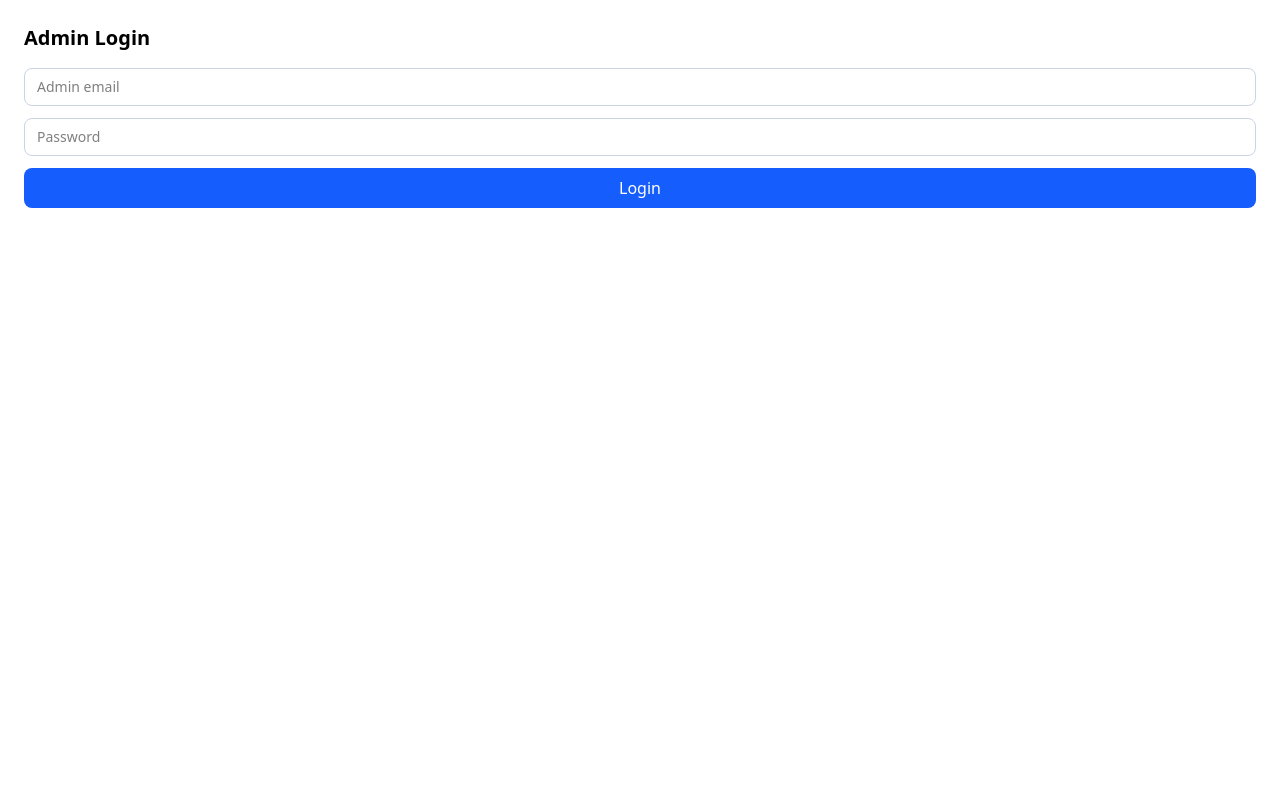
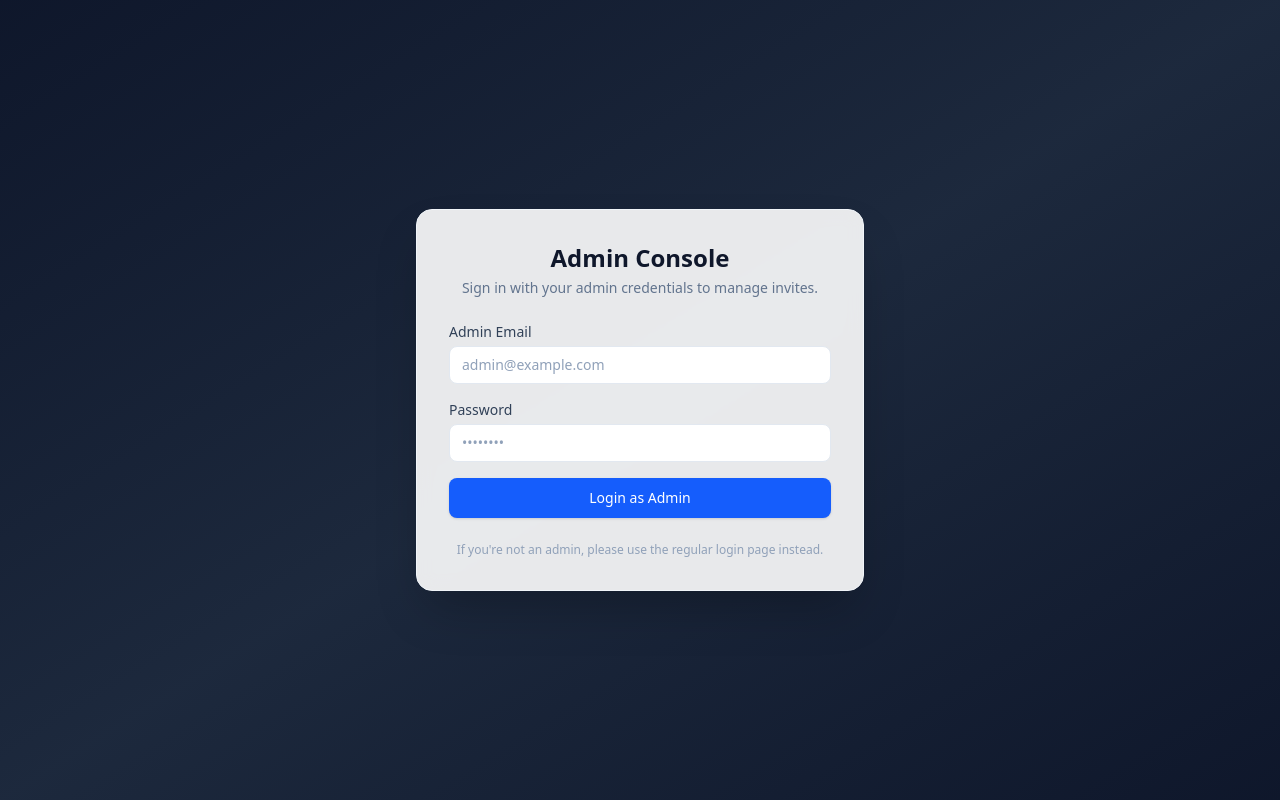
Before and after one commit to groups001peer/ticketgen, a React (Vite) app: page /auth/admin in a window 1280 px wide. Built offline with nearby package versions, Linux system fonts and the light colour scheme; no server answers.

Commit message:
Update AdminLogin.jsx

```diff
--- a/src/pages/AdminLogin.jsx
+++ b/src/pages/AdminLogin.jsx
@@ -1,3 +1,86 @@
+// import { useState } from "react";
+// import { useNavigate } from "react-router-dom";
+// import { signInWithEmailAndPassword } from "firebase/auth";
+// import { auth, db } from "../firebase";
+// import { doc, getDoc } from "firebase/firestore";
+
+// export default function AdminLogin() {
+//   const nav = useNavigate();
+//   const [email, setEmail] = useState("");
+//   const [password, setPassword] = useState("");
+//   const [error, setError] = useState("");
+
+//   const handleLogin = async (e) => {
+//     e.preventDefault();
+//     setError("");
+//     try {
+//       const cred = await signInWithEmailAndPassword(auth, email, password);
+//       const userRef = doc(db, "users", cred.user.uid);
+//       const snap = await getDoc(userRef);
+
+//       if (!snap.exists() || snap.data().role !== "admin") {
+//         setError("Not authorized as admin");
+//         return;
+//       }
+
+//       nav("/admin/invites");
+//     } catch (err) {
+//       setError(err.message);
+//     }
+//   };
+
+//   return (
+//     <div className="p-6">
+//       <h1 className="text-xl font-semibold mb-4">Admin Login</h1>
+//       {error && <p className="text-red-600 text-sm mb-2">{error}</p>}
+//       <form onSubmit={handleLogin} className="space-y-3">
+//         <input
+//           className="input"
+//           type="email"
+//           placeholder="Admin email"
+//           value={email}
+//           onChange={(e) => setEmail(e.target.value)}
+//         />
+//         <input
+//           className="input"
+//           type="password"
+//           placeholder="Password"
+//           value={password}
+//           onChange={(e) => setPassword(e.target.value)}
+//         />
+//         <button className="w-full py-2 bg-blue-600 text-white rounded-lg">
+//           Login
+//         </button>
+//       </form>
+//     </div>
+//   );
+// }
+
+
+
+
+
+
+
+
+
+
+
+
+
+
+
+
+
+
+
+
+
+
+
+
+
+
 import { useState } from "react";
 import { useNavigate } from "react-router-dom";
 import { signInWithEmailAndPassword } from "firebase/auth";
@@ -9,49 +92,104 @@ export default function AdminLogin() {
   const [email, setEmail] = useState("");
   const [password, setPassword] = useState("");
   const [error, setError] = useState("");
+  const [submitting, setSubmitting] = useState(false);
 
   const handleLogin = async (e) => {
     e.preventDefault();
     setError("");
+    setSubmitting(true);
+
     try {
       const cred = await signInWithEmailAndPassword(auth, email, password);
       const userRef = doc(db, "users", cred.user.uid);
       const snap = await getDoc(userRef);
 
       if (!snap.exists() || snap.data().role !== "admin") {
-        setError("Not authorized as admin");
+        setError("You are not authorized as an admin.");
+        setSubmitting(false);
         return;
       }
 
       nav("/admin/invites");
     } catch (err) {
-      setError(err.message);
+      if (err.code === "auth/user-not-found") {
+        setError("No account found with this email.");
+      } else if (err.code === "auth/wrong-password") {
+        setError("Incorrect password. Please try again.");
+      } else {
+        setError(err.message || "Failed to login. Please try again.");
+      }
+    } finally {
+      setSubmitting(false);
     }
   };
 
   return (
-    <div className="p-6">
-      <h1 className="text-xl font-semibold mb-4">Admin Login</h1>
-      {error && <p className="text-red-600 text-sm mb-2">{error}</p>}
-      <form onSubmit={handleLogin} className="space-y-3">
+    <div className="min-h-screen flex items-center justify-center bg-gradient-to-br from-slate-900 via-slate-800 to-slate-900 px-4">
+      <div className="w-full max-w-md bg-white/90 backdrop-blur shadow-2xl rounded-2xl p-8 border border-slate-100">
+        {/* Header */}
+        <div className="mb-6 text-center">
+          <h1 className="text-2xl font-semibold text-slate-900">Admin Console</h1>
+          <p className="text-sm text-slate-500 mt-1">
+            Sign in with your admin credentials to manage invites.
+          </p>
+        </div>
+
+        {/* Error */}
+        {error && (
+          <div className="mb-4 rounded-lg bg-red-50 border border-red-200 px-3 py-2 text-sm text-red-700">
+            {error}
+          </div>
+        )}
+
+        {/* Form */}
+        <form onSubmit={handleLogin} className="space-y-4">
+          <div>
+            <label className="block text-sm font-medium text-slate-700 mb-1">
+              Admin Email
+            </label>
             <input
-          className="input"
+              className="w-full px-3 py-2 rounded-lg border border-slate-200 bg-white text-sm text-slate-900 placeholder:text-slate-400 focus:outline-none focus:ring-2 focus:ring-blue-500 focus:border-blue-500 transition"
               type="email"
-          placeholder="Admin email"
+              placeholder="admin@example.com"
               value={email}
               onChange={(e) => setEmail(e.target.value)}
+              disabled={submitting}
+              required
             />
+          </div>
+
+          <div>
+            <label className="block text-sm font-medium text-slate-700 mb-1">
+              Password
+            </label>
             <input
-          className="input"
+              className="w-full px-3 py-2 rounded-lg border border-slate-200 bg-white text-sm text-slate-900 placeholder:text-slate-400 focus:outline-none focus:ring-2 focus:ring-blue-500 focus:border-blue-500 transition"
               type="password"
-          placeholder="Password"
+              placeholder="••••••••"
               value={password}
               onChange={(e) => setPassword(e.target.value)}
+              disabled={submitting}
+              required
             />
-        <button className="w-full py-2 bg-blue-600 text-white rounded-lg">
-          Login
+          </div>
+
+          <button
+            type="submit"
+            disabled={submitting}
+            className="w-full flex items-center justify-center gap-2 py-2.5 mt-2 rounded-lg bg-blue-600 text-white text-sm font-medium shadow hover:bg-blue-700 disabled:opacity-70 disabled:cursor-not-allowed transition"
+          >
+            {submitting && (
+              <span className="inline-block w-4 h-4 border-2 border-white border-t-transparent rounded-full animate-spin" />
+            )}
+            {submitting ? "Checking access..." : "Login as Admin"}
           </button>
         </form>
+
+        <p className="mt-6 text-xs text-center text-slate-400">
+          If you&apos;re not an admin, please use the regular login page instead.
+        </p>
+      </div>
     </div>
   );
 }
```
Lines whose indentation alone changed are shown as unchanged.
